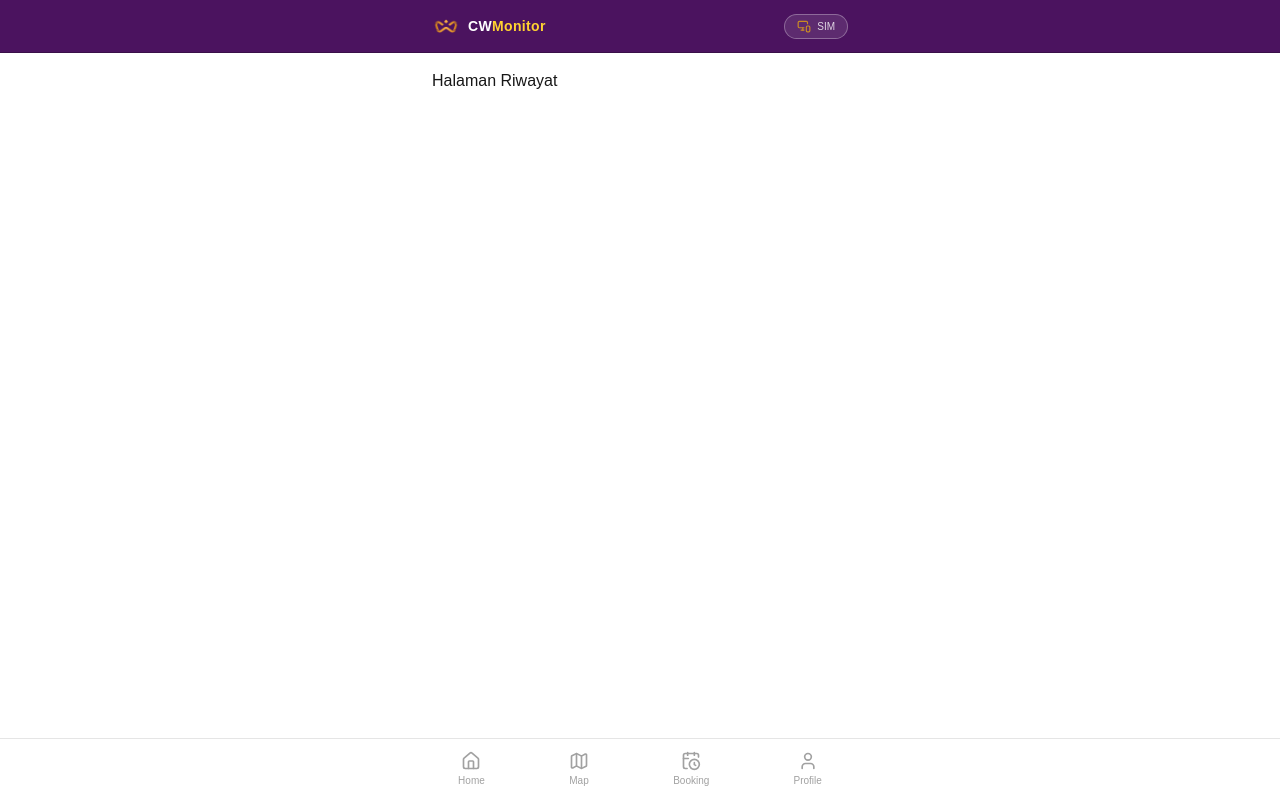
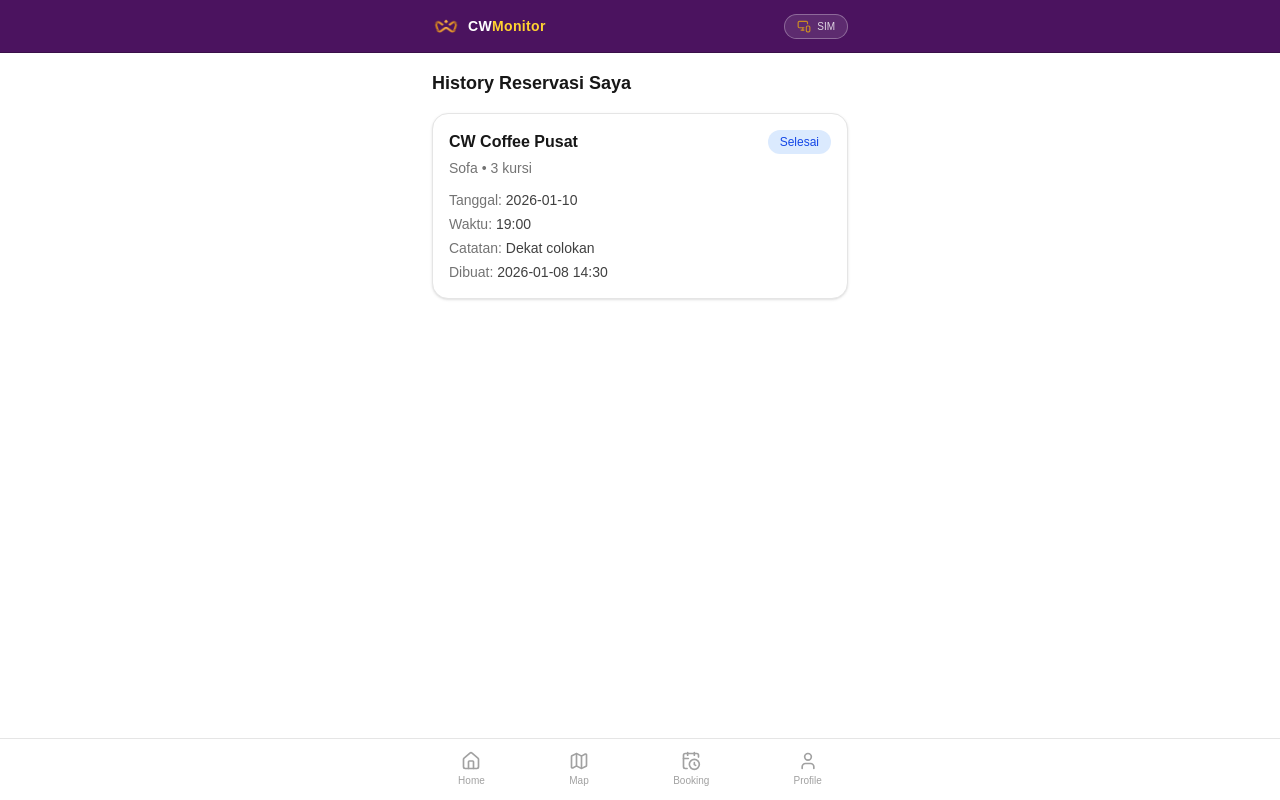
Before and after one commit to CW-Coffee-Smart-Monitor/CW-Monitoring, a Next.js app: page /profile/history in a window 1280 px wide. Built offline with nearby package versions, Linux system fonts and the light colour scheme; no server answers; the database is empty.

Commit message:
feat : History Reservasi

```diff
--- a/src/app/profile/history/page.tsx
+++ b/src/app/profile/history/page.tsx
@@ -1,3 +1,32 @@
-export default function HistoryPage() {
-  return <div>Halaman Riwayat</div>;
+'use client';
+
+import BookingHistory from '@/components/booking/BookingHistory';
+import type { BookingItem } from '@/types/booking';
+
+export default function HistoryBookingPage() {
+  const bookings: BookingItem[] = [
+    {
+      id: 'BK-001',
+      branch: 'CW Coffee Pusat',
+      room: 'Sofa',
+      chairsNeeded: 3,
+      date: '2026-01-10',
+      time: '19:00',
+      note: 'Dekat colokan',
+      status: 'completed',
+      createdAt: '2026-01-08 14:30',
+    },
+  ];
+
+  return (
+    <section className="space-y-4">
+      {/* Page header — title + CTA button */}
+      <div className="flex items-center justify-between gap-3">
+        <h1 className="text-lg font-bold text-neutral-900">History Reservasi Saya</h1>
+
+      </div>
+
+      <BookingHistory bookings={bookings} />
+    </section>
+  );
 }
--- a/src/components/booking/BookingHistory.tsx
+++ b/src/components/booking/BookingHistory.tsx
@@ -16,6 +16,10 @@ const STATUS_CONFIG: Record<BookingStatus, { label: string; className: string }>
   cancelled: {
     label: 'Dibatalkan',
     className: 'bg-rose-100 text-rose-600',
+  },
+  completed: {
+    label: 'Selesai',
+    className: 'bg-blue-100 text-blue-700',
   },
 };
 
--- a/src/types/booking.ts
+++ b/src/types/booking.ts
@@ -1,4 +1,4 @@
-export type BookingStatus = 'pending' | 'confirmed' | 'cancelled';
+export type BookingStatus = 'pending' | 'confirmed' | 'cancelled' | 'completed';
 
 export interface BookingFormValues {
   branch: string;
```
